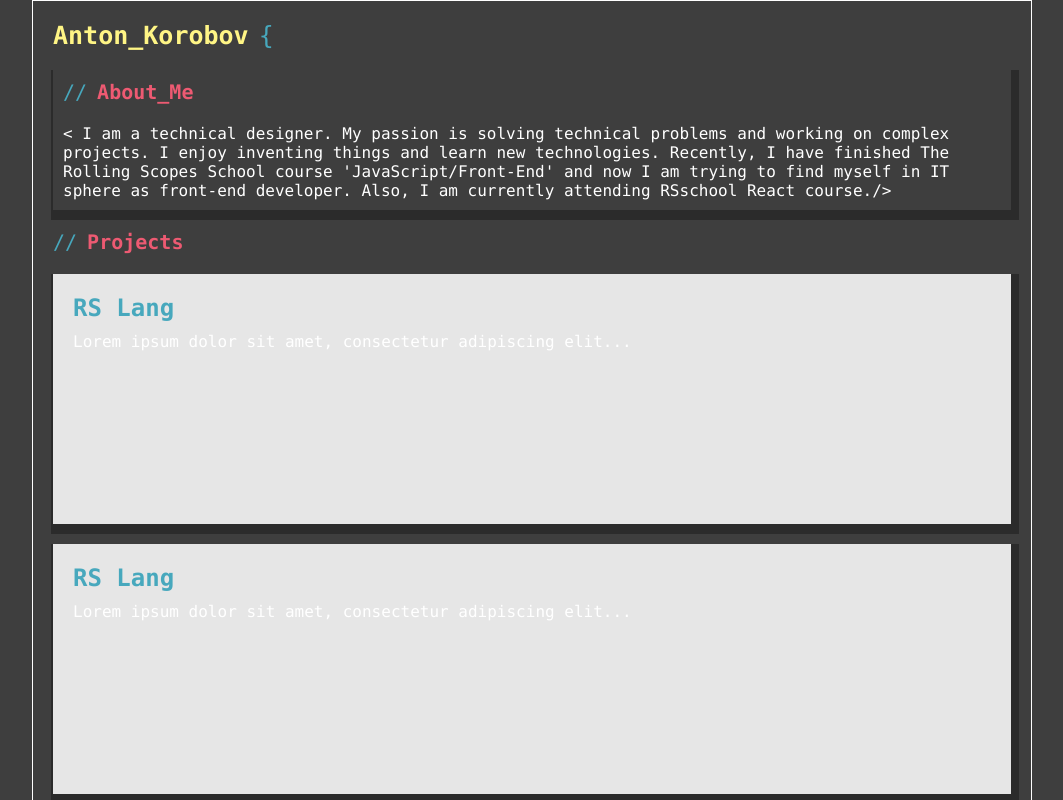
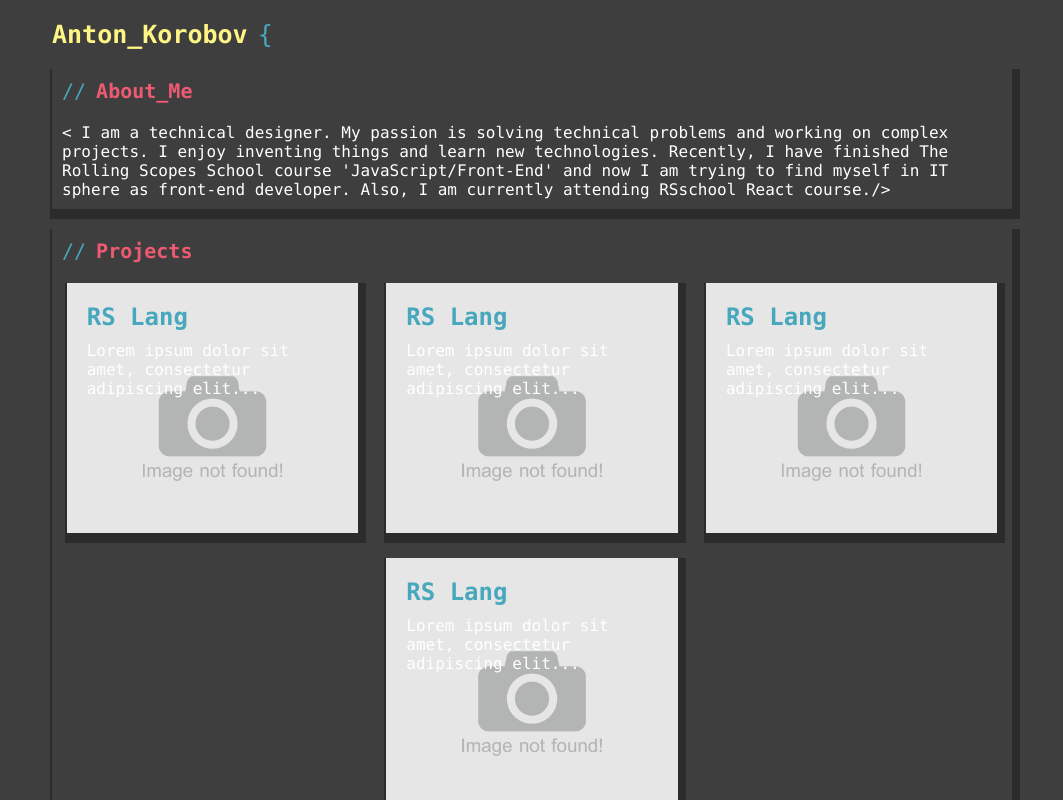
Before and after one commit to AntonKorobov/my-cv, a React (Create React App) app: page / in a window 1280 px wide. Shown: the top 800 px of the page, without its empty margins (108-1171 px from the left). Built offline with nearby package versions, Linux system fonts and the light colour scheme.

Commit message:
feat: width 320-1024px responsive design

```diff
--- a/src/App.scss
+++ b/src/App.scss
@@ -10,7 +10,6 @@
 
 .container {
   padding: 2rem;
-  border: 1px solid $MainWhite;
 }
 
 .section {
--- a/src/components/Contacts/Contacts.scss
+++ b/src/components/Contacts/Contacts.scss
@@ -7,6 +7,7 @@
 .list__title {
   display: inline-block;
   color: $MainBlue;
+  margin-right: 1rem;
 }
 
 .list__item {
--- a/src/components/ProjectCard/ProjectCard.scss
+++ b/src/components/ProjectCard/ProjectCard.scss
@@ -5,7 +5,19 @@
   width: 100%;
   height: 25rem;
   padding: 0;
-  margin-bottom: 2rem;
+  margin-bottom: 2.5rem;
+}
+
+@media (min-width: 640px) {
+  .project-card {
+    width: 46%;
+  }
+}
+
+@media (min-width: 1024px) {
+  .project-card {
+    width: 31%;
+  }
 }
 
 .project-card__image {
--- /dev/null
+++ b/src/components/Projects/Projects.scss
@@ -0,0 +1,14 @@
+@media (min-width: 640px) {
+  .projects-section__projects-wrapper {
+    display: flex;
+    flex-wrap: wrap;
+    justify-content: center;
+    gap: 4%;
+  }
+}
+
+@media (min-width: 1024px) {
+  .projects-section__projects-wrapper {
+    gap: 3%;
+  }
+}
--- a/src/components/Projects/Projects.tsx
+++ b/src/components/Projects/Projects.tsx
@@ -1,40 +1,37 @@
+import './Projects.scss';
 import React from 'react';
 import { ProjectCard } from 'components/ProjectCard/ProjectCard';
 
 export function Projects() {
   return (
     <section className="projects-section section">
+      <div className="projects-section__content content-block">
         <div className="projects-section__title title">
           <span className="title__start-symbol">&#47;&#47;</span>
           <h2 className="title__h2 h2">Projects</h2>
         </div>
-      <div className="projects-section__cards-container">
+        <div className="projects-section__projects-wrapper">
+          <ProjectCard
+            title="RS Lang"
+            info="Lorem ipsum dolor sit amet, consectetur adipiscing elit..."
+            img="assets/image-not-found.jpg"
+          />
+          <ProjectCard
+            title="RS Lang"
+            info="Lorem ipsum dolor sit amet, consectetur adipiscing elit..."
+            img="assets/image-not-found.jpg"
+          />
+          <ProjectCard
+            title="RS Lang"
+            info="Lorem ipsum dolor sit amet, consectetur adipiscing elit..."
+            img="assets/image-not-found.jpg"
+          />
           <ProjectCard
             title="RS Lang"
             info="Lorem ipsum dolor sit amet, consectetur adipiscing elit..."
             img="assets/image-not-found.jpg"
           />
         </div>
-      <div className="projects-section__cards-container">
-        <ProjectCard
-          title="RS Lang"
-          info="Lorem ipsum dolor sit amet, consectetur adipiscing elit..."
-          img="assets/image-not-found.jpg"
-        />
-      </div>
-      <div className="projects-section__cards-container">
-        <ProjectCard
-          title="RS Lang"
-          info="Lorem ipsum dolor sit amet, consectetur adipiscing elit..."
-          img="assets/image-not-found.jpg"
-        />
-      </div>
-      <div className="projects-section__cards-container">
-        <ProjectCard
-          title="RS Lang"
-          info="Lorem ipsum dolor sit amet, consectetur adipiscing elit..."
-          img="assets/image-not-found.jpg"
-        />
       </div>
     </section>
   );
```
Lines whose indentation alone changed are shown as unchanged.
